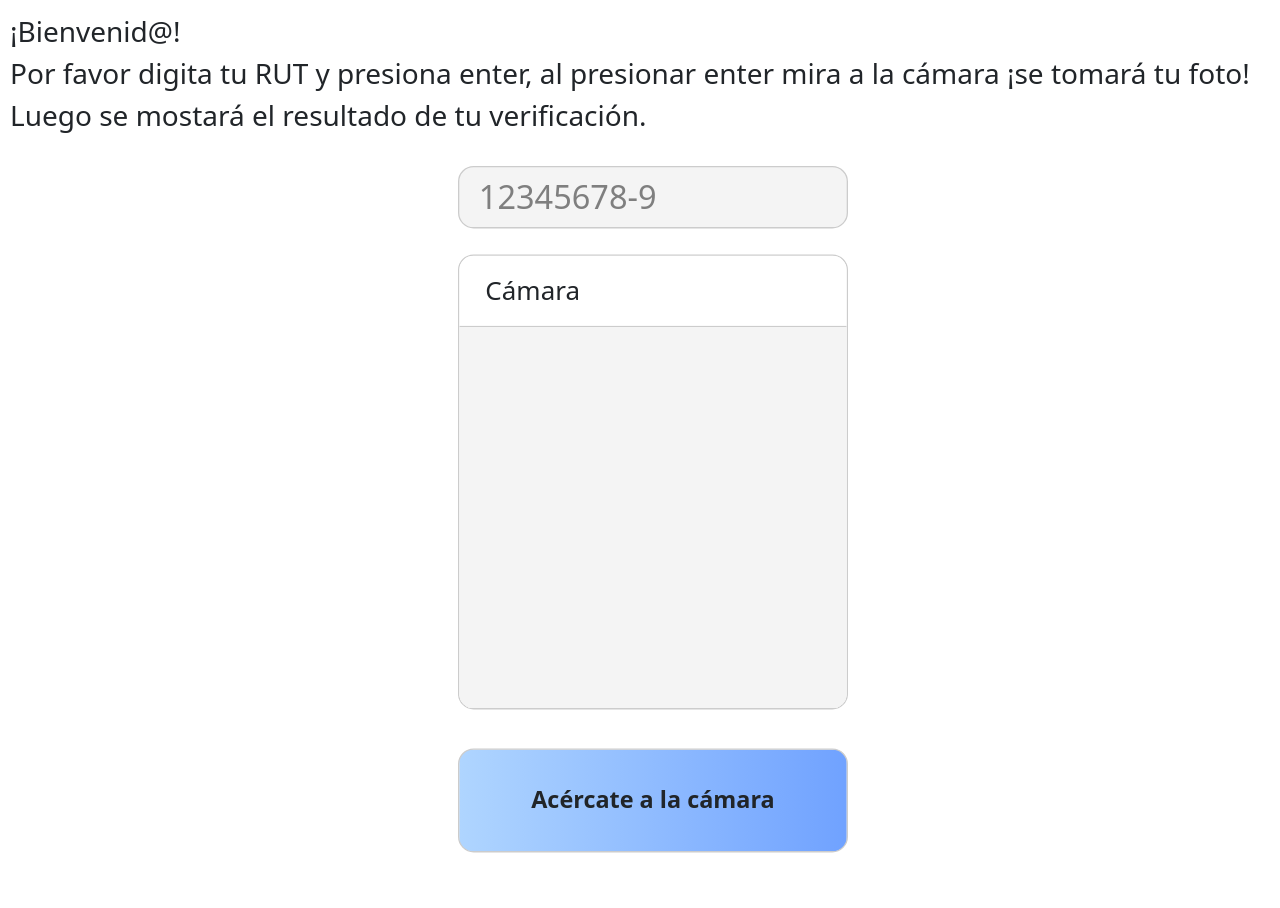
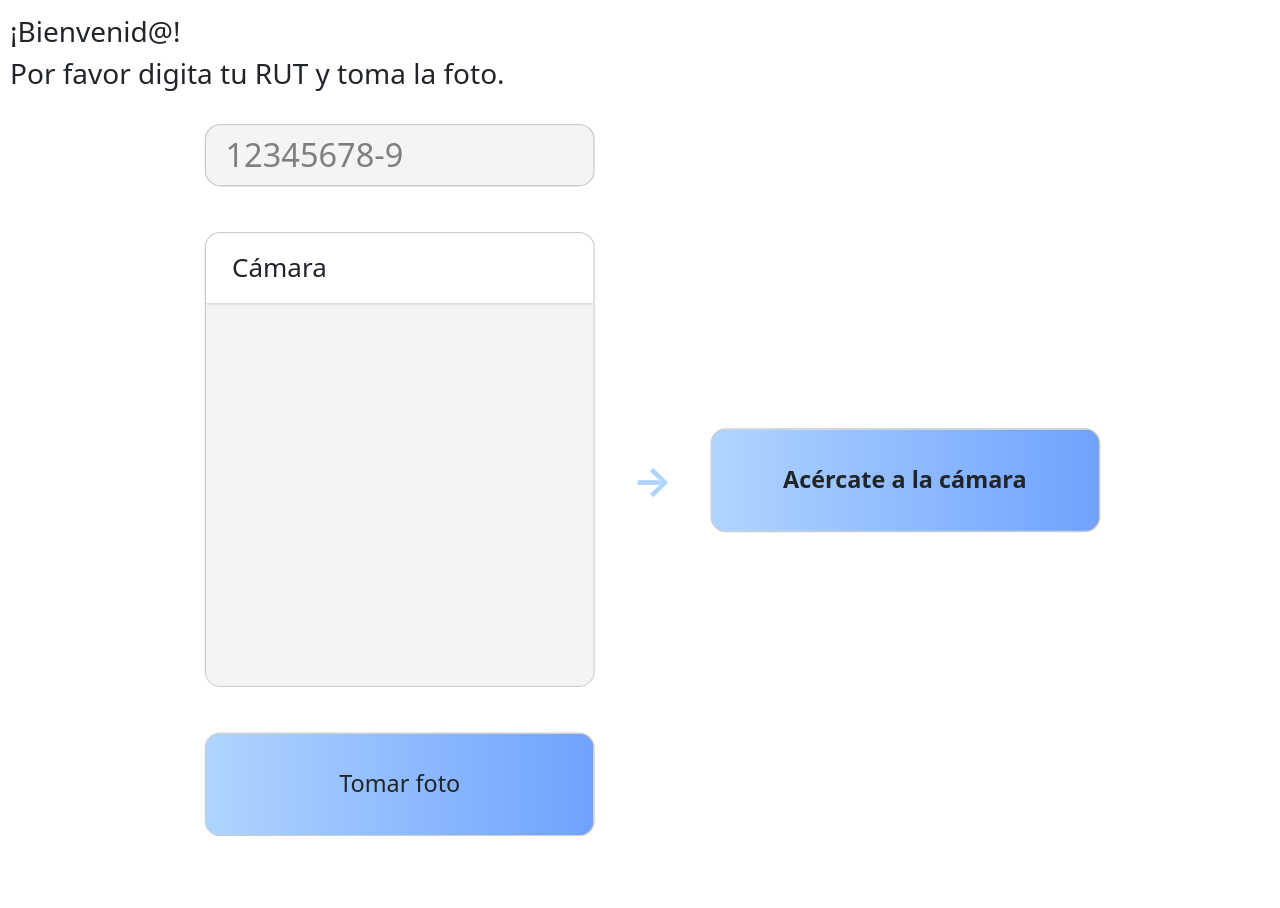
Before and after one commit to patricioespinozaa/FaceGate, a Flask app: page /facegate/app-front/student in a window 1280 px wide. Shown: the part 67-975 px from the top of the page. After the commit the page ends 903 px from the top, so only its background shows below. Run offline with Flask 3, Linux system fonts and the light colour scheme.

Commit message:
STYLE: agregar boton y cambiar row

```diff
--- a/app-front/static/css/styles.css
+++ b/app-front/static/css/styles.css
@@ -14,7 +14,7 @@
 }
 
 .welcome-container-student {
-    padding: 10px;
+    padding: 10px 10px 0 10px;
     font-size: 25px;
 }
 
@@ -118,8 +118,7 @@
 }
 
 .main-content-student {
-    margin-left: 25px; /* Aligns everything to match the input label */
-    padding-bottom: 30px; /* Push content down if needed */
+    margin-left: 25px; /* Aligns everything to match the input label */ /* Push content down if needed */
 }
 
 
@@ -136,7 +135,6 @@
     display: flex;
     align-items: center;
     gap: 20px;
-    flex-wrap: wrap;
 }
 
 
@@ -221,7 +219,15 @@
     align-items: center;
     justify-content: center;
     font-size: 18px;
-    margin-top: 10px;
+}
+
+.take-pic {
+    height: 80px;/* Match .box height */
+    display: flex;
+    background-image: linear-gradient(to right,#afd5ff, rgb(112, 162, 255));
+    align-items: center;
+    justify-content: center;
+    font-size: 18px;
 }
 
 .model-decision.success {
@@ -365,9 +371,11 @@
 
 .student-view .model-row {
     display: flex;
-    flex-direction: column;
+    flex-direction: row;
     align-items: center;
-    margin-top: -40px;
+    justify-content: center;
+    gap: 24px;
+    margin-top: 0;
 }
 
 .student-view .input-group-custom {
@@ -378,7 +386,7 @@
 .model-container-s {
     display: flex;
     justify-content: center;
-    margin-top: 60px;
+    margin-top: 30px;
   }
 
   @media screen and (min-width: 700px) and (max-width: 1300px) {
@@ -387,3 +395,14 @@
       transform-origin: top center;
     }
   }
+
+  .input-camera-column {
+    display: flex;
+    flex-direction: column;
+    align-items: center;
+    justify-content: center;
+    gap: 16px; /* Add spacing between child elements */
+}
+.vertical-spacer {
+    height: 3px; /* Adjust as needed */
+}
--- a/app-front/templates/student.html
+++ b/app-front/templates/student.html
@@ -5,17 +5,19 @@
     <!-- Welcome -->
     <div class="welcome-container-student" style="font-size: 28px;">
         <div>¡Bienvenid@!</div>
-        <div> Por favor digita tu RUT y presiona enter, al presionar enter mira a la cámara ¡se tomará tu foto! Luego se mostará el resultado de tu verificación.</div>
+        <div> Por favor digita tu RUT y toma la foto.</div>
     </div>
 
     <div class="main-content-student">
         <div class="model-container-s">
             <div class="model-row">
-
+                <div class="input-camera-column">
                     <!--Ingresar Rut -->
                     <div class="input-group-custom-student">
                         <input type="text" id="rut" style="width: 300px" placeholder="12345678-9">
                     </div>
+
+                    <div class="vertical-spacer"></div>
 
                     <!-- Cámara -->
                     <div class="box">
@@ -30,8 +32,21 @@
                         </div>
                     </div>
 
+                    <div class="vertical-spacer"></div>
+
+                    <div class="box take-pic" id="take-pic">
+                        <div id="take-pic-label">Tomar foto</div>
+                    </div>
+                </div>
+
+                <!-- Flecha -->
+                <div class="arrow">
+                    <span>→</span>
+                </div>
+
                 <!-- Decisión -->
                 <div class="decision-column">
+                    <div id="decision-message" class="decision-message"></div>
                     <div class="box model-decision" id="decision-box">
                         <div id="access-label">Acércate a la cámara</div>
                     </div>
```
Lines whose indentation alone changed are shown as unchanged.
